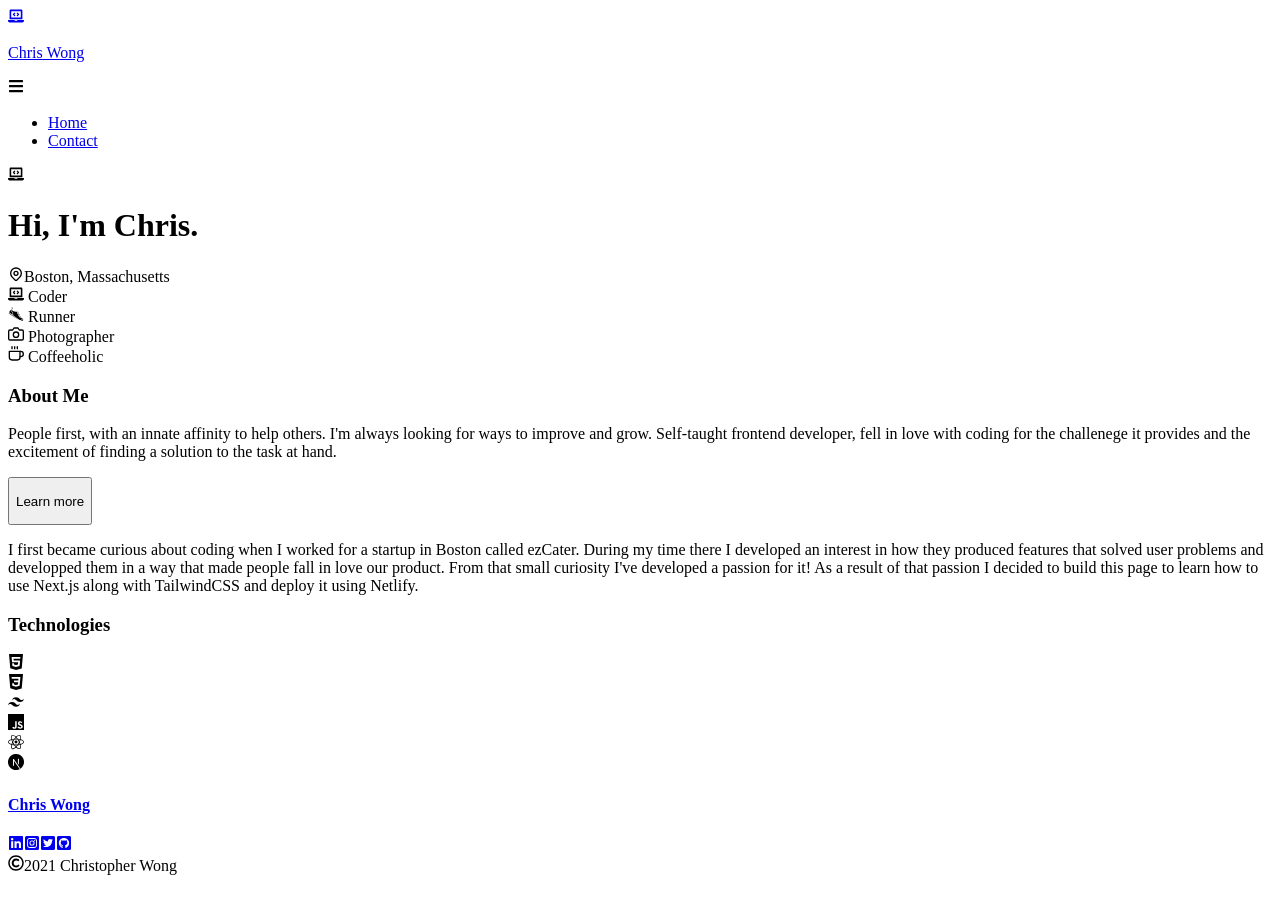
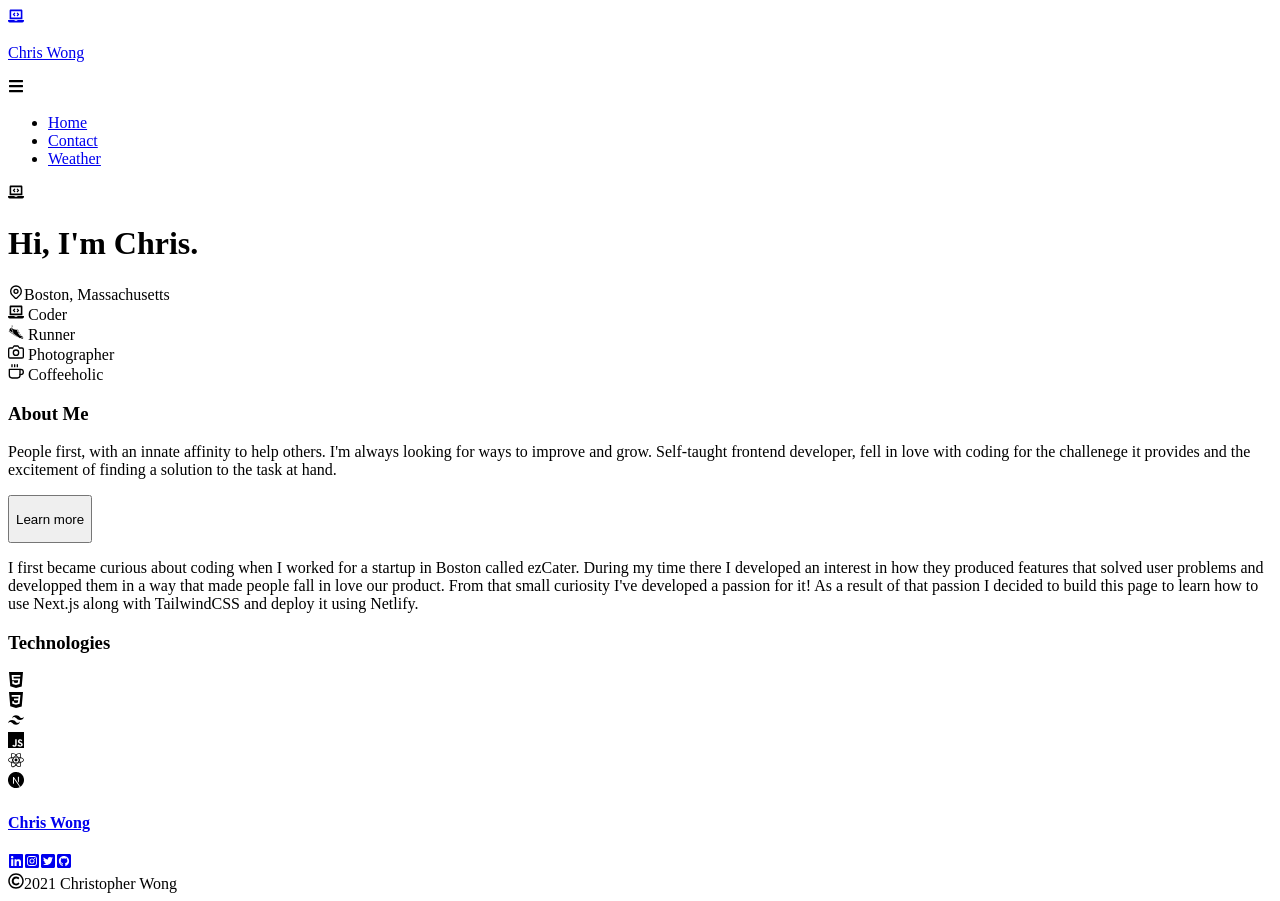
Before and after one commit to sirhcCodes/prime, a Next.js app: page / in a window 1280 px wide. Built offline with nearby package versions, Linux system fonts and the light colour scheme.

Commit message:
weather coming soon.

```diff
--- a/pages/components/NavBar.js
+++ b/pages/components/NavBar.js
@@ -79,10 +79,21 @@ const NavBar = () => {
               <Link href='/contact'>
                 <a
                   className={miniNav ? navLinksOpen : navLinksClose}
-                  style={{ animationDelay: '300ms' }}
+                  style={{ animationDelay: '200ms' }}
                   onClick={navCloseHandler}
                 >
                   Contact
+                </a>
+              </Link>
+            </li>
+            <li>
+              <Link href='/weather'>
+                <a
+                  className={miniNav ? navLinksOpen : navLinksClose}
+                  style={{ animationDelay: '400ms' }}
+                  onClick={navCloseHandler}
+                >
+                  Weather
                 </a>
               </Link>
             </li>
```
Also changed, not shown: pages/weather.js (added, +70 -0 lines).
